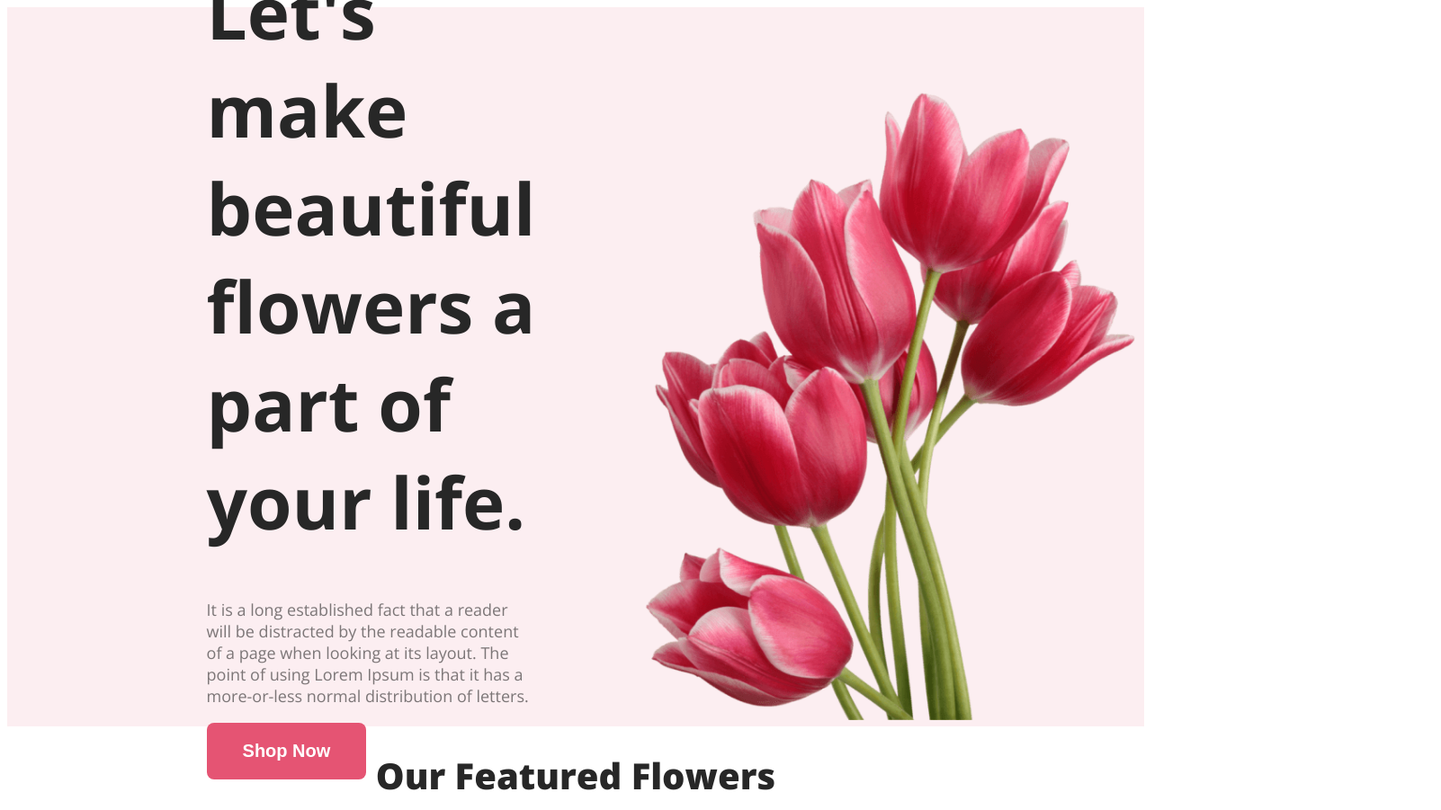
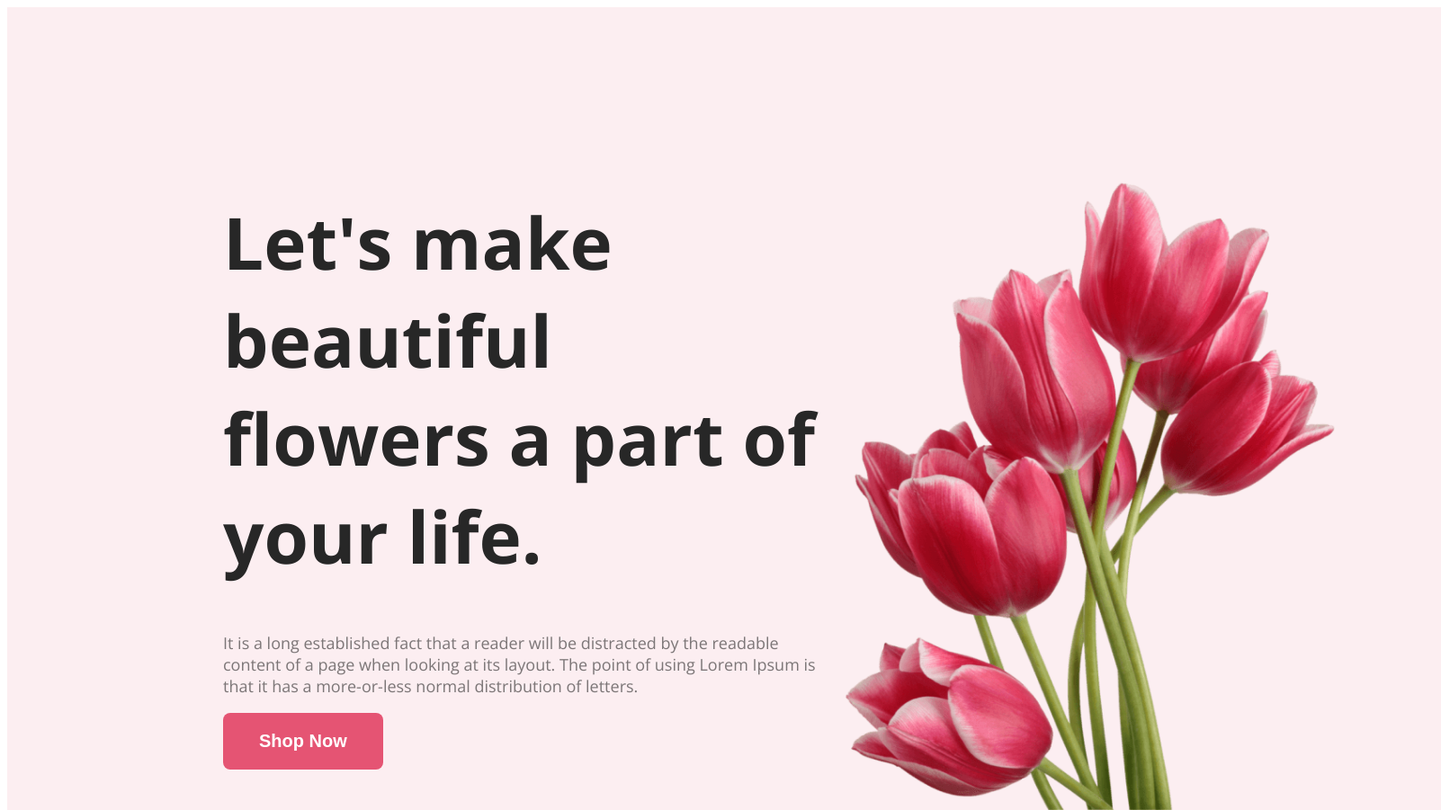
Before and after one commit to shohartoghagra/Assignment-submitted, a plain HTML site: page index.html in a window 1280 px wide. Shown: the top 901 px of the page at 90% size, 1602 px wide, since content can reach past the window. Drawn offline with nearby package versions, Linux system fonts and the light colour scheme.

Commit message:
addd files

```diff
--- a/style/index.css
+++ b/style/index.css
@@ -17,11 +17,10 @@ font-family: 'Open Sans', sans-serif;
     background: #FCEEF1;
     height: 100vh;
     width: 100%;
+    padding: 100px 90px 140px 240px
 }
-.lets-Section{
- padding: 100px 95px 145px 240px
 
-}
+
 
 .lets-title-section{
 color: #272727;
@@ -141,56 +140,7 @@ margin-top: 15px;
 
 
   /* sales  service container start from here */
-/*
-  .hot-deal-container{
-    display: flex;
-    height: 50vh;
-    width: fit-content;
-  display: flex;
- justify-content:space-evenly;
- justify-content: center;
- align-items: center;
- padding: 100px 215px 160px ;
- background-color: #FFFFFF;
 
-  }
-
-  .hot-sale-section{
-
-  }
-.hot-deal-title{
-color: #272727;
-font-size: 40px;
-font-weight: 800;
-width: 600px;
-justify-content: center;
-align-items: center;
-}
-
-.hot-deal-Paragraph{
-color: rgba(39, 39, 39, 0.60);
-text-align: center;
-font-size: 18px;
-font-weight: 400;
-
-} */
-/* .sign-btn{
-margin-top: 30px;
-margin-left: 28%;
-justify-content: center;
-} */
-
-/* .sale-images-Section{
-    border-radius: 8px;
-  background: rgba(229, 84, 115, 0.05);
-     padding: 100px  100px 400px 220px;
-    align-items: center;
-  } */
-  /* .hot-images{
-    width: 300px;
-
-
-  } */
 
   /* Social media instagram section start from here */
 
@@ -198,7 +148,7 @@ justify-content: center;
     justify-content: space-around;
     align-items: center;
     height: 100vh;
-    /* width: 100%; */
+    width: 100%;
     background: #FFF;
 }
 .instagram-section{
```
